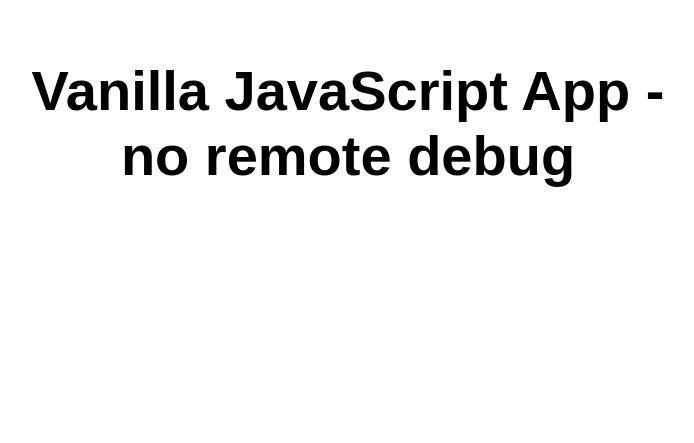
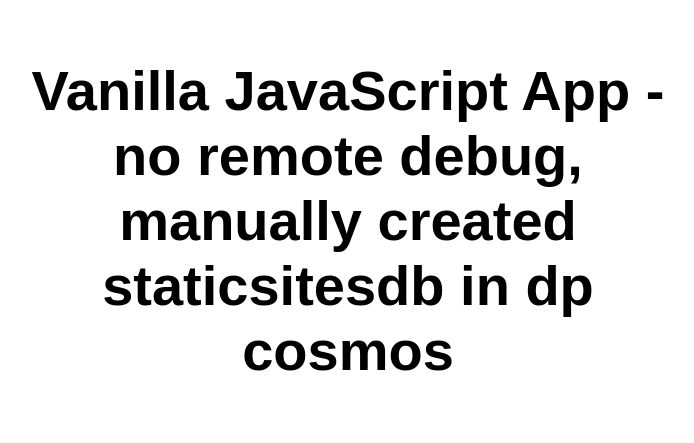
Before and after one commit to cmriachi/vanilla-basic-3, a website: page src/index.html in a window 1280 px wide. Shown: the whole page, without its empty margins (292-986 px from the left). Drawn offline with Linux system fonts and the light colour scheme.

Commit message:
Update index.html

```diff
--- a/src/index.html
+++ b/src/index.html
@@ -10,7 +10,7 @@
 
 <body>
   <main>
-    <h1>Vanilla JavaScript App - no remote debug</h1>
+    <h1>Vanilla JavaScript App - no remote debug, manually created staticsitesdb in dp cosmos</h1>
   </main>
 </body>
 
```
